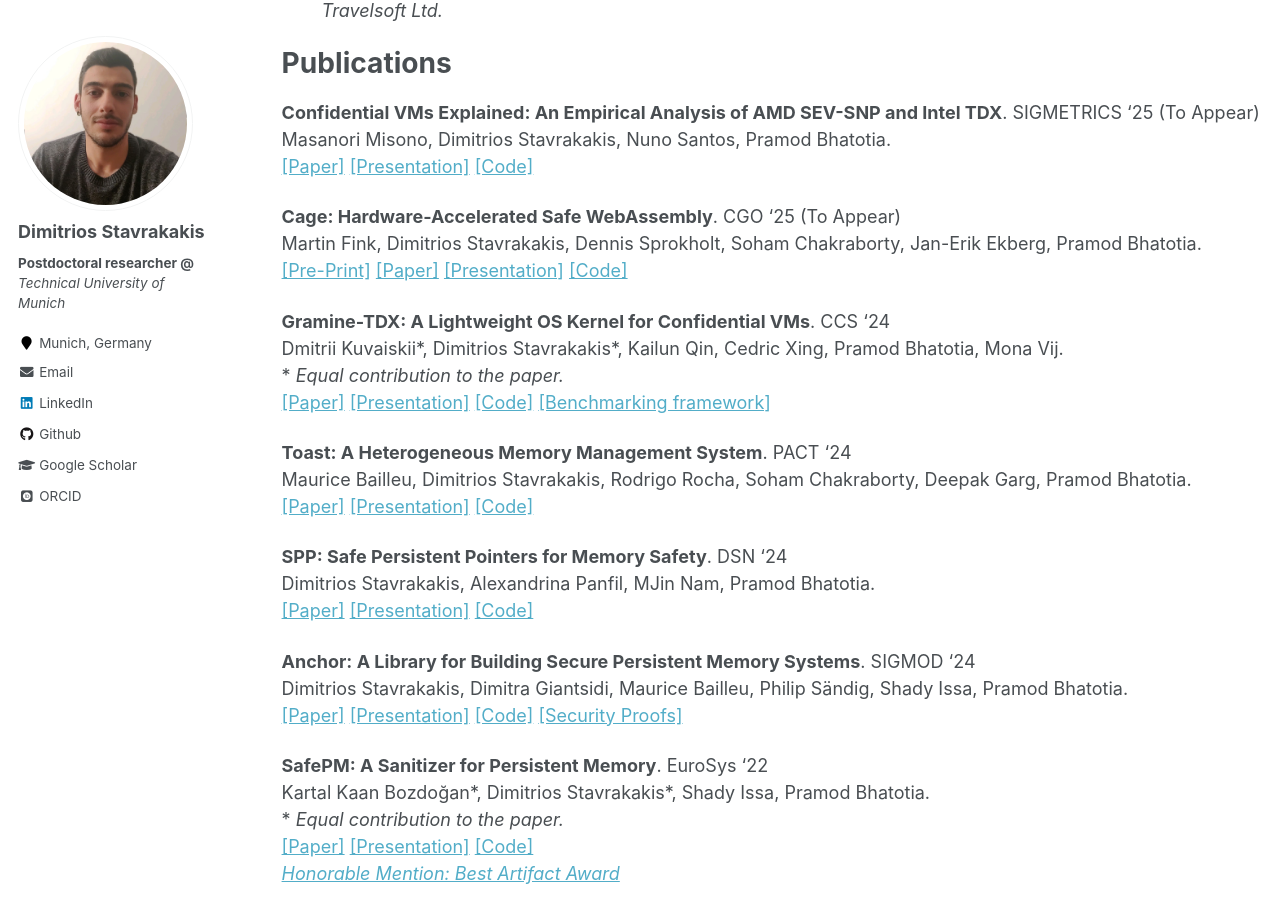
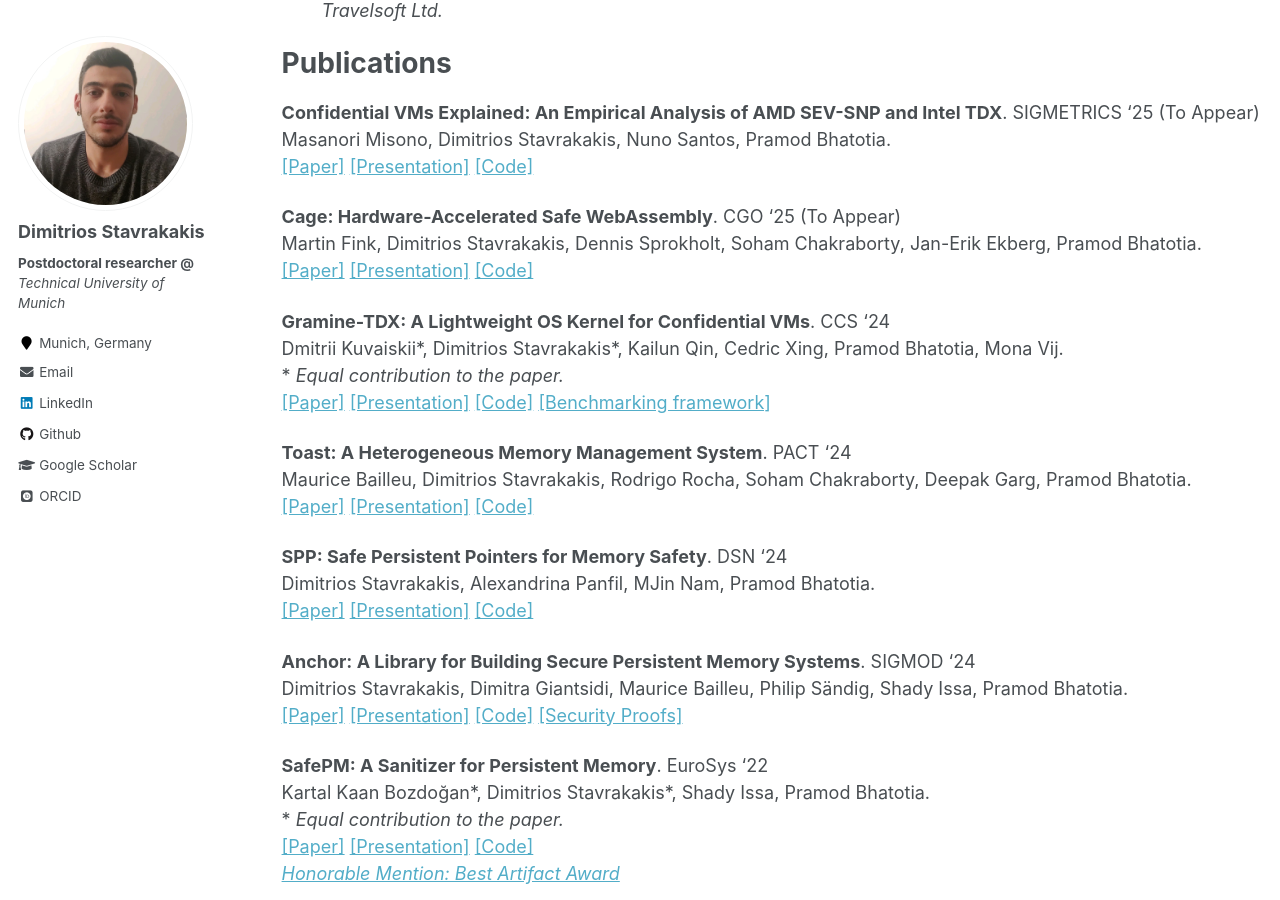
Before and after one commit to dimstav23/dimstav23.github.io, a Jekyll site: the page built from _pages/cv.md, in a window 1280 px wide and 900 px high, scrolled down 687 px. Built offline with Jekyll 4.4.1, drawn with Linux system fonts in a browser that asks for light colours; some web fonts are replaced.

Commit message:
update cage paper link
Signed-off-by: dimstav23 <dimstav23@gmail.com>

```diff
--- a/_pages/cv.md
+++ b/_pages/cv.md
@@ -40,7 +40,7 @@ Masanori Misono, Dimitrios Stavrakakis, Nuno Santos, Pramod Bhatotia. \
 
 __Cage: Hardware-Accelerated Safe WebAssembly__. CGO '25 (To Appear) \
 Martin Fink, Dimitrios Stavrakakis, Dennis Sprokholt, Soham Chakraborty, Jan-Erik Ekberg, Pramod Bhatotia. \
-[[Pre-Print]](https://arxiv.org/pdf/2408.11456) [[Paper]](https://dimstav23.github.io/cv) [[Presentation]](https://dimstav23.github.io/cv) [[Code]](https://zenodo.org/records/13347522)
+[[Paper]](https://dse.in.tum.de/wp-content/uploads/2025/01/Cage-CGO-2025.pdf) [[Presentation]](https://dimstav23.github.io/cv) [[Code]](https://zenodo.org/records/13347522)
 
 __Gramine-TDX: A Lightweight OS Kernel for Confidential VMs__. CCS '24 \
 Dmitrii Kuvaiskii\*, Dimitrios Stavrakakis\*, Kailun Qin, Cedric Xing, Pramod Bhatotia, Mona Vij. \
```
Also changed, not shown: _pages/publications.md (+1 -1 lines).
